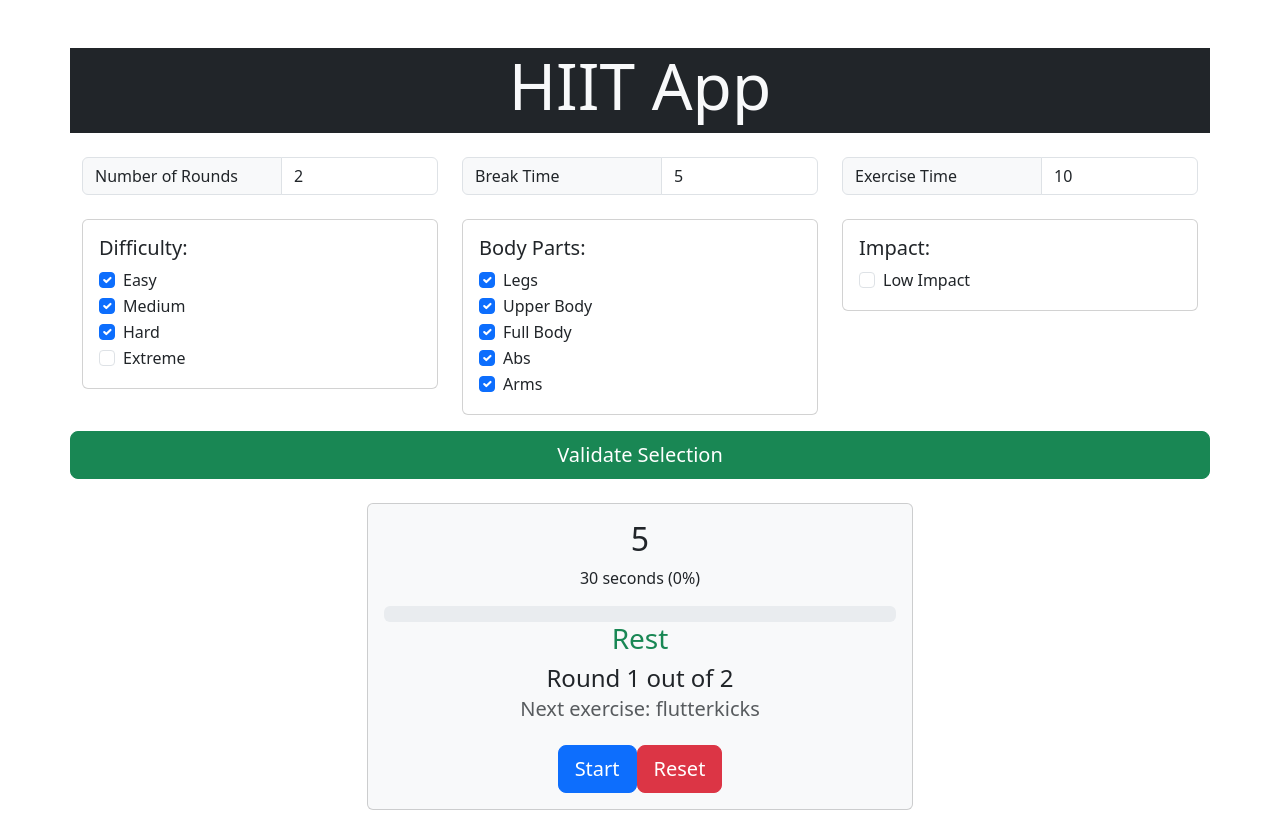
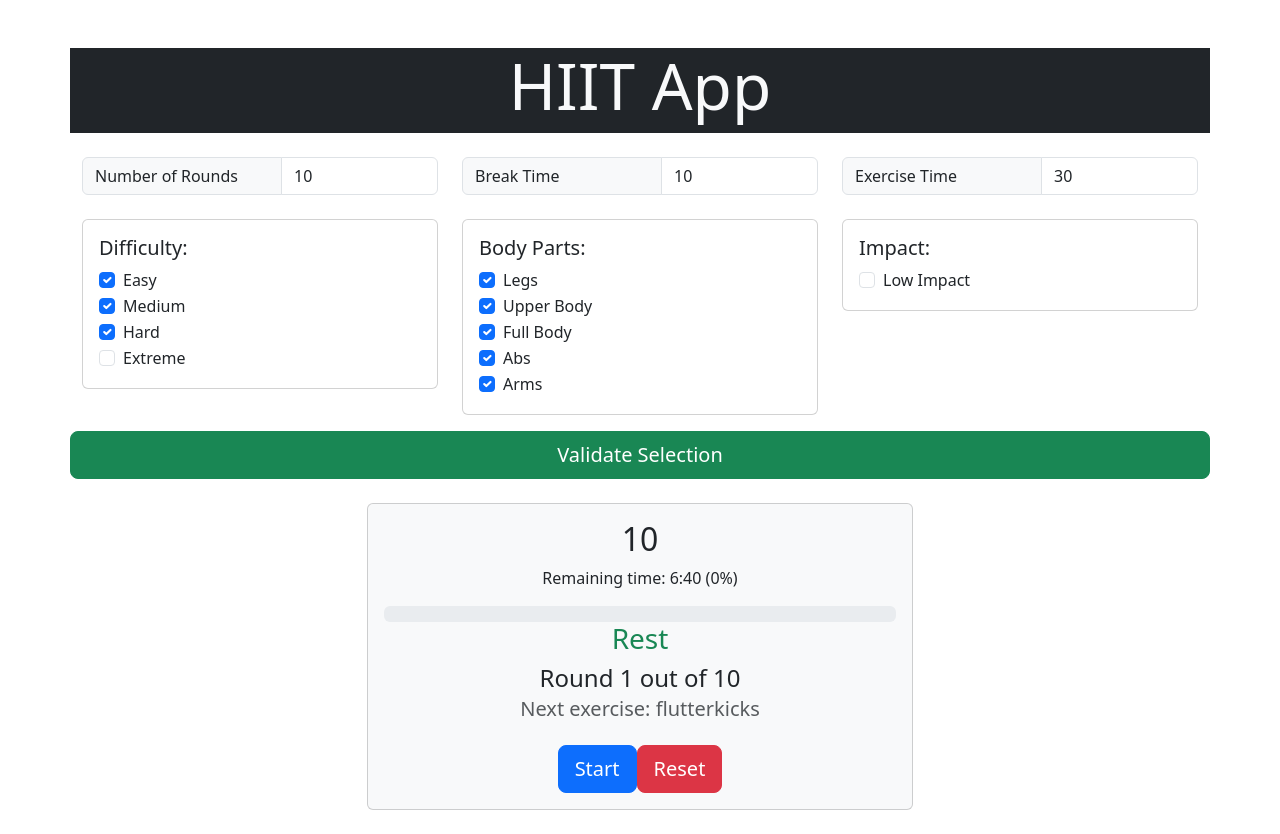
Before and after one commit to lekzag/hiitweb, a React (Create React App) app: page / in a window 1280 px wide. Built offline with nearby package versions, Linux system fonts and the light colour scheme.

Commit message:
desactivate checkbox when start & convert into minutes-seconds remaining time

```diff
--- a/src/App.js
+++ b/src/App.js
@@ -18,9 +18,9 @@ const App = () => {
   const [isWorkoutFinished, setIsWorkoutFinished] = useState(false); // [true, false
 
   // User-defined values
-  const [userRounds, setUserRounds] = useState(2);
-  const [userBreakTime, setUserBreakTime] = useState(5);
-  const [userExerciseTime, setUserExerciseTime] = useState(10);
+  const [userRounds, setUserRounds] = useState(10);
+  const [userBreakTime, setUserBreakTime] = useState(10);
+  const [userExerciseTime, setUserExerciseTime] = useState(30);
 
   const beepSoundRef = useRef();
 
@@ -62,6 +62,7 @@ const App = () => {
       handleReset();
     } else {
       setIsRunning(true)
+      setIsSelectionLocked(true);
     }
   };
 
@@ -380,7 +381,9 @@ const App = () => {
           <div className="card text-center bg-light">
             <div className="card-body">
               <h2 className="card-title">{partCountdown}</h2>
-              <p className="card-text">{totalCountdown} seconds ({advancement}%) </p>
+              <p>
+              Remaining time: {Math.floor(totalCountdown / 60)}:{totalCountdown % 60} ({advancement}%)
+              </p>
               <div className="progress mt-3">
                 <div className="progress-bar" role="progressbar" style={{ width: `${advancement}%` }}></div>
               </div>
```
